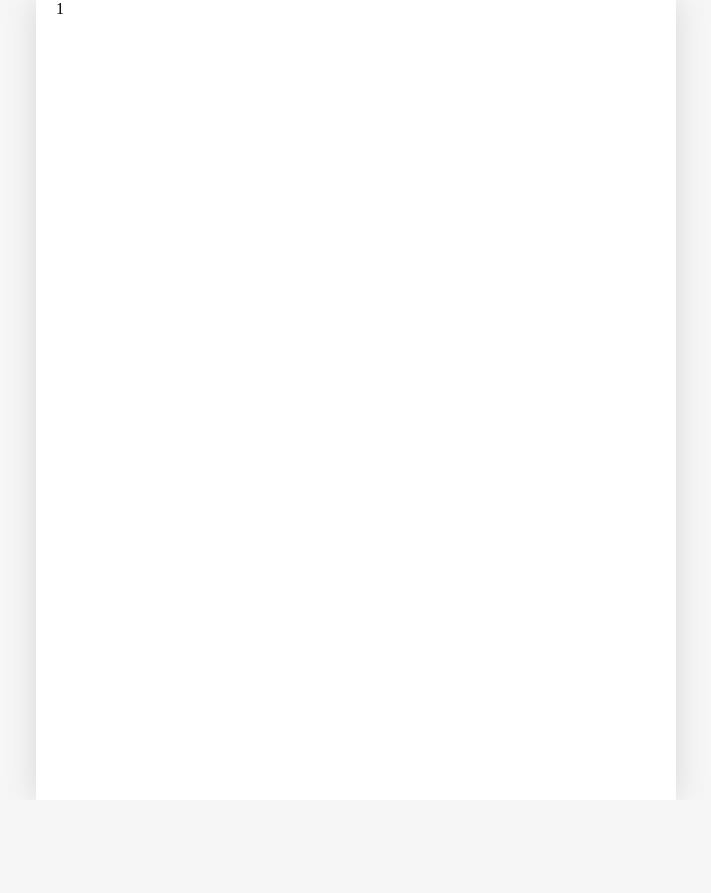
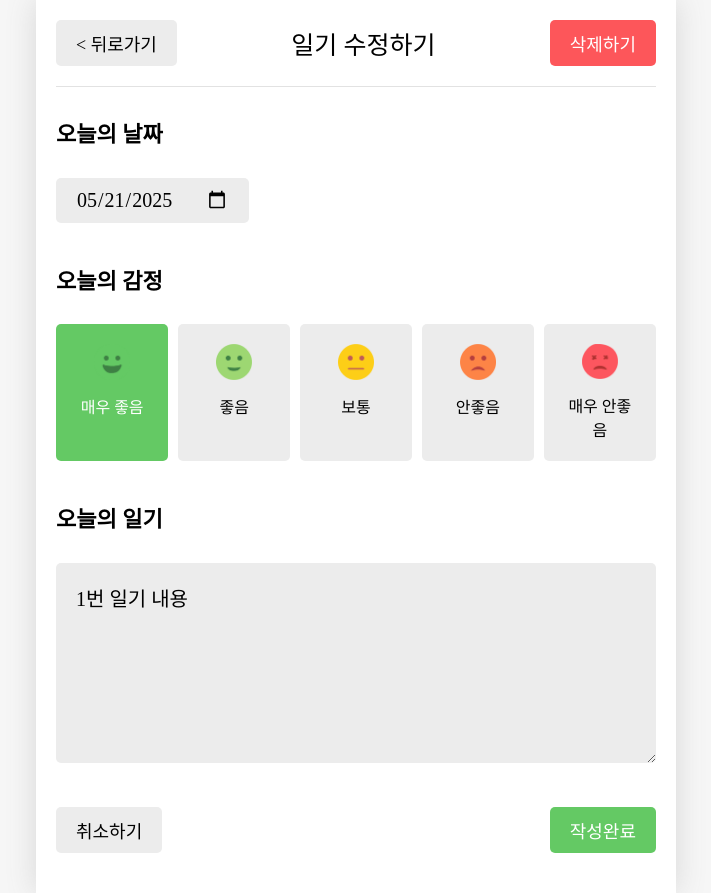
Before and after one commit to seongwoo83/emo-diary, a React (Vite) app: page /edit/1 in a window 1280 px wide. Shown: the whole page, without its empty margins (284-995 px from the left). Before the commit the page ends 800 px from the top, so only its background shows below. Built offline with nearby package versions, Linux system fonts and the light colour scheme; a web font is replaced by a local one.

Commit message:
[feat] 일기 수정 컴포넌트

```diff
--- a/src/components/editor/Editor.tsx
+++ b/src/components/editor/Editor.tsx
@@ -1,32 +1,10 @@
 import "./Editor.scss";
 import EmotionItem from '../emotionItem/EmotionItem';
 import { Button } from '../button/Button';
-import { useState } from "react";
+import { useEffect, useState } from "react";
 import { useNavigate } from "react-router-dom";
 import type { DiaryType } from "../../util/Types";
-
-const emotionList: {emotionId: number; emotionName: string}[] = [
-    {
-        emotionId : 1,
-        emotionName : "매우 좋음"
-    },
-    {
-        emotionId : 2,
-        emotionName : "좋음"
-    },
-    {
-        emotionId : 3,
-        emotionName : "보통"
-    },
-    {
-        emotionId : 4,
-        emotionName : "안좋음"
-    },
-    {
-        emotionId : 5,
-        emotionName : "매우 안좋음"
-    },
-]
+import { emotionList } from "../../util/constants";
 
 const getStringedDate:(targetDate:Date)=>string = (targetDate)=>{
     const year = targetDate.getFullYear();
@@ -36,7 +14,7 @@ const getStringedDate:(targetDate:Date)=>string = (targetDate)=>{
     return `${year}-${month < 10 ? "0"+String(month) : month }-${date < 10 ? "0"+String(date) : date}`
 }
 
-const Editor = ({onSubmit}:{onSubmit:(input:DiaryType)=>void}) => {
+const Editor = ({initData, onSubmit}:{initData?: DiaryType; onSubmit:(input:DiaryType)=>void}) => {
 
     const nav = useNavigate();
     const [input, setInput] = useState({
@@ -75,6 +53,15 @@ const Editor = ({onSubmit}:{onSubmit:(input:DiaryType)=>void}) => {
         });
     }
 
+    useEffect(()=>{
+        if(initData){
+            setInput({
+                ...initData,
+                createdDate: new Date(initData.createdDate)
+            })
+        }
+    },[initData])
+
     return (
         <div className="editor">
             <section className="date_section">
--- a/src/pages/edit/Edit.tsx
+++ b/src/pages/edit/Edit.tsx
@@ -1,9 +1,65 @@
-import { useParams } from "react-router-dom";
+import { useParams, useNavigate } from "react-router-dom";
+import Editor from "../../components/editor/Editor";
+import Header from "../../components/header/Header";
+import { Button } from "../../components/button/Button";
+import { useContext, useEffect, useState } from "react";
+import { DiaryDispatchContext, DiaryStateContext } from "../../App";
+import type { DiaryType } from "../../util/Types";
 
 const Edit = () => {
     const params = useParams();
+    const nav = useNavigate();
+    const { onDelete, onUpdate } = useContext(DiaryDispatchContext);
+    const data = useContext(DiaryStateContext);
+    const [curDiaryItem, setCurDiaryItem] = useState<DiaryType>({
+        id: 0,
+        content: "",
+        createdDate: 0,
+        emotionId: 0
+    });
+
+    const onClickDelete = ()=>{
+        if(window.confirm("삭제하시겠습니까?")){
+            onDelete(Number(params.id));
+            nav("/", {replace: true});
+        }else{
+            return;
+        }
+    }
+
+    const onSubmit = (input:DiaryType)=>{
+        if(window.confirm("수정하시겠습니까?")){
+            onUpdate({id: Number(params.id), createdDate: new Date(input.createdDate).getTime(), emotionId: input.emotionId, content: input.content});
+            nav("/", {replace: true});
+        }else{
+            return;
+        }
+    }
+
+    useEffect(()=>{
+        const currentDiaryItem = data.find((item) => String(item.id) === String(params.id));
+        if(!currentDiaryItem){
+            window.alert("존재하지 않는 일기입니다.");
+            nav("/", {replace: true});
+        }else{
+            setCurDiaryItem(currentDiaryItem);
+        }
+    }, [params.id])
+
+
     return (
-        <div>{params.id}</div>
+        <div>
+            <Header title={"일기 수정하기"}
+            leftChild={<Button text={"< 뒤로가기"} type={"DEFAULT"} onClick={()=>{
+                nav(-1);
+            }}/>}
+            rightChild={<Button text={"삭제하기"} type={"NEGATIVE"} onClick={onClickDelete}/>}
+            />
+            <Editor
+                initData={curDiaryItem}
+                onSubmit={onSubmit}
+            />
+        </div>
     )
 }
 
--- /dev/null
+++ b/src/util/constants.ts
@@ -0,0 +1,23 @@
+
+export const emotionList: {emotionId: number; emotionName: string}[] = [
+    {
+        emotionId : 1,
+        emotionName : "매우 좋음"
+    },
+    {
+        emotionId : 2,
+        emotionName : "좋음"
+    },
+    {
+        emotionId : 3,
+        emotionName : "보통"
+    },
+    {
+        emotionId : 4,
+        emotionName : "안좋음"
+    },
+    {
+        emotionId : 5,
+        emotionName : "매우 안좋음"
+    },
+]
```
